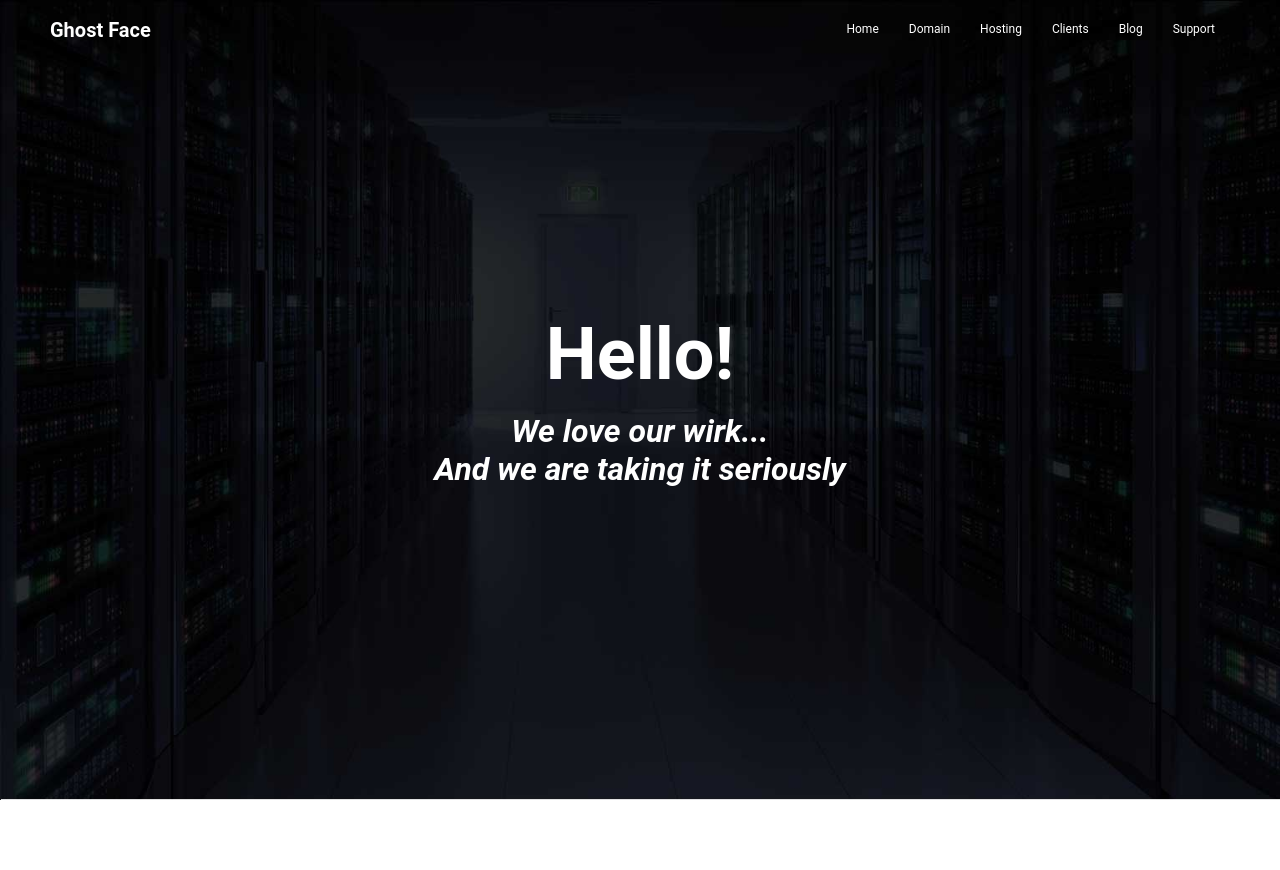
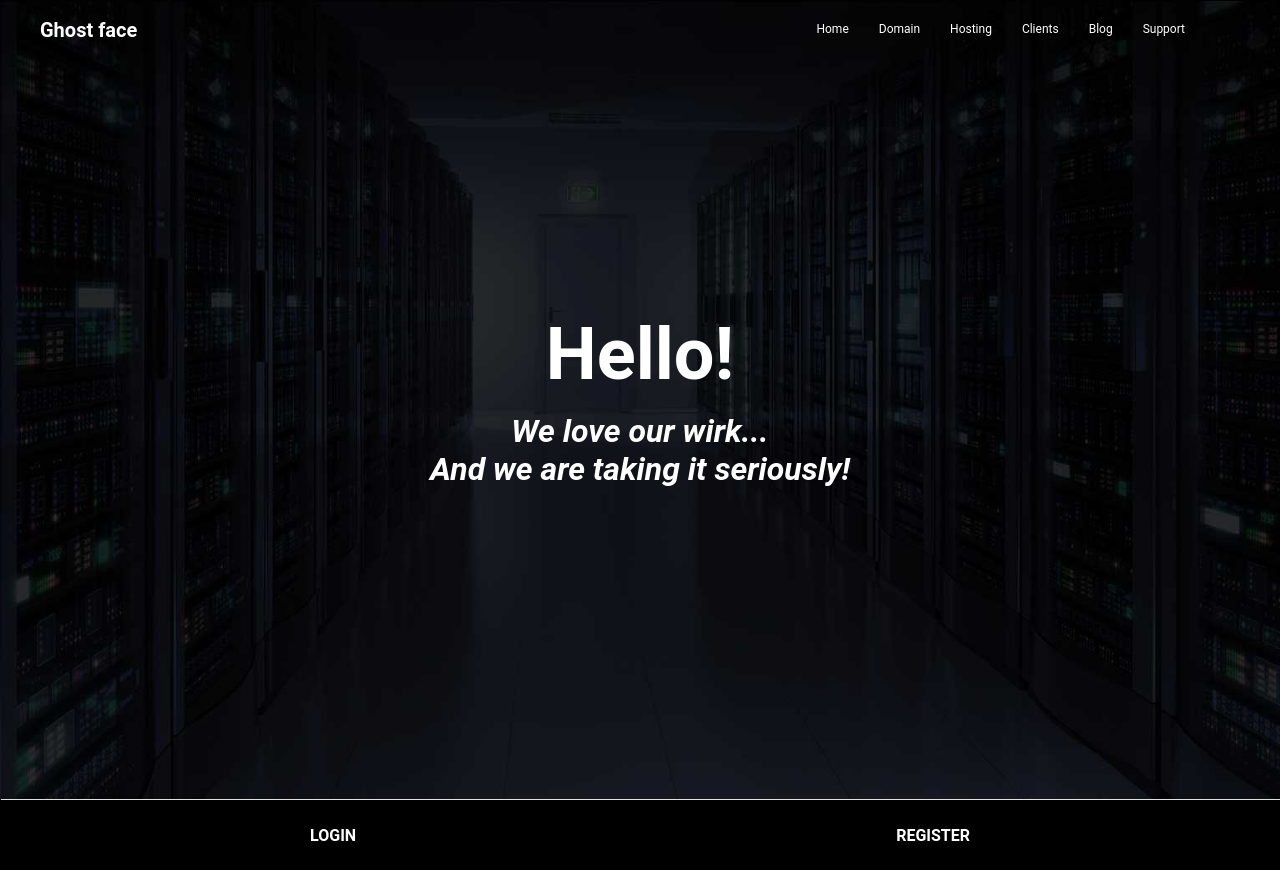
Before and after one commit to zinovyevaleks/sass-practice, a website: page public/index.html in a window 1280 px wide. Before the commit the page ends 800 px from the top, so only its background shows below. Drawn offline with Linux system fonts and the light colour scheme.

Commit message:
Свертстал блок регистрации, подправил навигацию и основные стили, чтоб ничего не вылазило за границы экрана

```diff
--- a/public/index.html
+++ b/public/index.html
@@ -10,7 +10,7 @@
 <div class="wrapper">
     <div class="first-screen">
         <nav class="nav view-port">
-            <div class="nav__brand">Ghost Face</div>
+            <div class="nav__brand">Ghost face</div>
             <ul class="nav__menu">
                 <li class="nav__item">
                     <a href="#" class="nav__link">
@@ -53,10 +53,13 @@
         <header class="header">
             <h1 class="header__title">Hello!</h1>
             <h3 class="header__subtitle">We love our wirk...</h3>
-            <h3 class="header__subtitle">And we are taking it seriously</h3>
-
+            <h3 class="header__subtitle">And we are taking it seriously!</h3>
         </header>
     </div>
+    <nav class="auth view-port">
+        <a href="#" class="auth__link">Login</a>
+        <a href="#" class="auth__link">Register</a>
+    </nav>
 </div>
 
 </body>
--- /dev/null
+++ b/src/scss/auth.scss
@@ -0,0 +1,16 @@
+@import "partials/params";
+@import "partials/mixins";
+
+.auth {
+    display: flex;
+    align-items: center;
+    justify-content: space-around;
+    flex: 0 0 $auth-height;
+
+    &__link {
+        text-transform: uppercase;
+        color: #fff;
+        font-weight: bold;
+    }
+
+}
--- a/src/scss/main.scss
+++ b/src/scss/main.scss
@@ -17,7 +17,7 @@ a {
 }
 
 .view-port {
-    max-width: $view-port;
+    width: $view-port;
     margin: 0 auto;
 }
 
@@ -26,6 +26,7 @@ a {
     flex-direction: column;
     width: 100%;
     overflow: hidden;
+    background-color: $main-bg-color;
 }
 
 .first-screen {
--- a/src/scss/nav.scss
+++ b/src/scss/nav.scss
@@ -12,13 +12,11 @@ $font-color: #fff;
     justify-content: space-between;
     align-items: center;
     flex: 0 0 $nav-height;
-    padding: 0 30px;
-    width: 100%;
     color: $font-color;
     background-color: transparent;
 
     &__brand {
-        margin-left: 20px;
+        margin-left: 40px;
         font-weight: bold;
         font-size: 20px;
     }
--- a/src/scss/partials/_params.scss
+++ b/src/scss/partials/_params.scss
@@ -6,7 +6,9 @@ $green: #1abc9c;
 $blue: #0faff1;
 $orange: #f1540f;
 $footer-bg-color: #2a2a2a;
+$main-bg-color: #000;
 
 // Sizes
 $nav-height: 60px;
 $view-port: 1200px;
+$auth-height: 70px;
```
Also changed, not shown: public/bundle.min.css.
